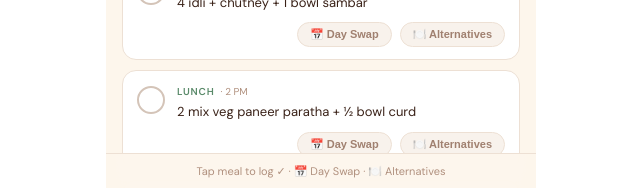
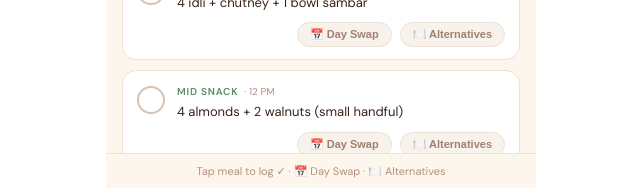
Before and after one commit to susmitha9547-svg/diet-tracker, a React (Create React App) app: page / in a window 1280 px wide. Shown: the part 612-800 px from the top of the page, without its empty margins (319-959 px from the left). Built offline with nearby package versions, Linux system fonts and the light colour scheme.

Commit message:
add 12pm daily nuts snack

```diff
--- a/src/App.jsx
+++ b/src/App.jsx
@@ -7,6 +7,12 @@ const ALTERNATIVES = {
     { id:"a_wu_2", text:"1 glass warm lemon honey water (no sugar) + 2 walnuts" },
     { id:"a_wu_3", text:"1 glass green tea + 5 soaked raisins + 2 almonds" },
     { id:"a_wu_4", text:"1 glass warm cinnamon water + 4 soaked almonds" },
+  ],
+  midsnack: [
+    { id:"a_ms_1", text:"4 almonds + 2 walnuts + 1 cashew" },
+    { id:"a_ms_2", text:"4 almonds + 4 pistachios" },
+    { id:"a_ms_3", text:"2 walnuts + 1 tsp pumpkin seeds" },
+    { id:"a_ms_4", text:"4 almonds + 1 tsp sunflower seeds" },
   ],
   breakfast: [
     { id:"a_br_1", text:"2 moong dal chilla + green chutney" },
@@ -59,6 +65,7 @@ const ALTERNATIVES = {
 const getMealType = (mealId) => {
   if (mealId==="wakeup")    return "wakeup";
   if (mealId==="breakfast") return "breakfast";
+  if (mealId==="midsnack")  return "midsnack";
   if (mealId==="lunch")     return "lunch";
   if (mealId==="snack")     return "snack";
   if (mealId==="dinner")    return "dinner";
@@ -71,6 +78,7 @@ const DIET_PLAN = {
   Monday:    { color:"#C4756A", gradient:"linear-gradient(135deg,#C4756A,#D4896E)", isVeg:false, meals:[
     { id:"wakeup",    time:"8 AM",     label:"Wake-up",   text:"1 glass warm lemon water + 2 soaked almonds + 2 walnuts" },
     { id:"breakfast", time:"10:30 AM", label:"Breakfast", text:"1 glass milk + 1 bowl makhana + 2 boiled eggs" },
+    { id:"midsnack",  time:"12 PM",    label:"Mid Snack", text:"4 almonds + 2 walnuts (small handful)" },
     { id:"lunch",     time:"2 PM",     label:"Lunch",     text:"1 small bowl egg rice + 1 bowl mixed veggies/salad" },
     { id:"snack",     time:"6 PM",     label:"Snack",     text:"1 glass green tea + 1 katori roasted makhana" },
     { id:"dinner",    time:"8 PM",     label:"Dinner",    text:"1 bowl broccoli soup + 1 boiled egg or small bowl curd" },
@@ -79,6 +87,7 @@ const DIET_PLAN = {
   Tuesday:   { color:"#5A8A6A", gradient:"linear-gradient(135deg,#5A8A6A,#6BA07A)", isVeg:false, meals:[
     { id:"wakeup",    time:"8 AM",     label:"Wake-up",   text:"1 glass green tea + 1 date (with ghee)" },
     { id:"breakfast", time:"10:30 AM", label:"Breakfast", text:"1 bowl boiled peanuts chaat + 2 boiled eggs or 1 small bowl curd" },
+    { id:"midsnack",  time:"12 PM",    label:"Mid Snack", text:"4 almonds + 2 walnuts (small handful)" },
     { id:"lunch",     time:"2 PM",     label:"Lunch",     text:"½ bowl curd rice + 1 bowl dal + cucumber salad" },
     { id:"snack",     time:"6 PM",     label:"Snack",     text:"1 glass green tea + 1 seasonal fruit" },
     { id:"dinner",    time:"8 PM",     label:"Dinner",    text:"Paneer tikka (100g) + cucumber & tomato salad" },
@@ -86,6 +95,7 @@ const DIET_PLAN = {
   Wednesday: { color:"#C4756A", gradient:"linear-gradient(135deg,#C4756A,#D4896E)", isVeg:false, meals:[
     { id:"wakeup",    time:"8 AM",     label:"Wake-up",   text:"1 glass warm lemon water + 2 soaked almonds + 2 walnuts" },
     { id:"breakfast", time:"10:30 AM", label:"Breakfast", text:"3 boiled eggs" },
+    { id:"midsnack",  time:"12 PM",    label:"Mid Snack", text:"4 almonds + 2 walnuts (small handful)" },
     { id:"lunch",     time:"2 PM",     label:"Lunch",     text:"2 roti + 1 bowl egg bhurji + side salad" },
     { id:"snack",     time:"6 PM",     label:"Snack",     text:"1 glass green tea + 1 katori roasted makhana" },
     { id:"dinner",    time:"8 PM",     label:"Dinner",    text:"2 besan chilla + green chutney (not ketchup!)" },
@@ -94,6 +104,7 @@ const DIET_PLAN = {
   Thursday:  { color:"#5A8A6A", gradient:"linear-gradient(135deg,#5A8A6A,#6BA07A)", isVeg:true,  meals:[
     { id:"wakeup",    time:"8 AM",     label:"Wake-up",   text:"1 glass green tea + 1 date (with ghee)" },
     { id:"breakfast", time:"10:30 AM", label:"Breakfast", text:"4 idli + chutney + 1 bowl sambar" },
+    { id:"midsnack",  time:"12 PM",    label:"Mid Snack", text:"4 almonds + 2 walnuts (small handful)" },
     { id:"lunch",     time:"2 PM",     label:"Lunch",     text:"2 mix veg paneer paratha + ½ bowl curd" },
     { id:"snack",     time:"6 PM",     label:"Snack",     text:"1 glass green tea + 1 seasonal fruit" },
     { id:"dinner",    time:"8 PM",     label:"Dinner",    text:"1 bowl mix veg soup + 1 small bowl paneer bhurji or dal" },
@@ -101,6 +112,7 @@ const DIET_PLAN = {
   Friday:    { color:"#C4756A", gradient:"linear-gradient(135deg,#C4756A,#D4896E)", isVeg:false, meals:[
     { id:"wakeup",    time:"8 AM",     label:"Wake-up",   text:"1 glass warm lemon water + 2 soaked almonds + 2 walnuts" },
     { id:"breakfast", time:"10:30 AM", label:"Breakfast", text:"2 vegetable egg omelette" },
+    { id:"midsnack",  time:"12 PM",    label:"Mid Snack", text:"4 almonds + 2 walnuts (small handful)" },
     { id:"lunch",     time:"2 PM",     label:"Lunch",     text:"2 egg bhurji rolls + side salad/cucumber raita" },
     { id:"snack",     time:"6 PM",     label:"Snack",     text:"1 glass green tea + 1 katori roasted makhana" },
     { id:"dinner",    time:"8 PM",     label:"Dinner",    text:"1 bowl dal rice / khichdi" },
@@ -109,6 +121,7 @@ const DIET_PLAN = {
   Saturday:  { color:"#D48B3A", gradient:"linear-gradient(135deg,#D48B3A,#E09E4A)", isVeg:true,  meals:[
     { id:"wakeup",    time:"8 AM",     label:"Wake-up",   text:"1 glass green tea + 1 date (with ghee)" },
     { id:"breakfast", time:"10:30 AM", label:"Breakfast", text:"2 uttapam + chutney + 1 bowl sambar" },
+    { id:"midsnack",  time:"12 PM",    label:"Mid Snack", text:"4 almonds + 2 walnuts (small handful)" },
     { id:"lunch",     time:"2 PM",     label:"Lunch",     text:"½ bowl veg pulao/biryani + 1 bowl raita + salad" },
     { id:"snack",     time:"6 PM",     label:"Snack",     text:"1 glass green tea + 1 seasonal fruit" },
     { id:"dinner",    time:"8 PM",     label:"Dinner",    text:"1 bowl vegetable upma + 1 small bowl curd + small bowl dal" },
@@ -116,6 +129,7 @@ const DIET_PLAN = {
   Sunday:    { color:"#8B6BA0", gradient:"linear-gradient(135deg,#8B6BA0,#A07AB5)", isVeg:false, meals:[
     { id:"wakeup",    time:"8 AM",     label:"Wake-up",   text:"1 glass warm lemon water + 2 soaked almonds + 2 walnuts" },
     { id:"breakfast", time:"10:30 AM", label:"Breakfast", text:"2 plain dosa + chutney + 1 bowl sambar" },
+    { id:"midsnack",  time:"12 PM",    label:"Mid Snack", text:"4 almonds + 2 walnuts (small handful)" },
     { id:"lunch",     time:"2 PM",     label:"Lunch",     text:"2 roti + 1 bowl chicken gravy" },
     { id:"snack",     time:"6 PM",     label:"Snack",     text:"1 glass green tea + 1 katori roasted makhana" },
     { id:"dinner",    time:"8 PM",     label:"Dinner",    text:"Homemade chaat — bhel with sprouts, cucumber, tomato, minimal sev" },
```
